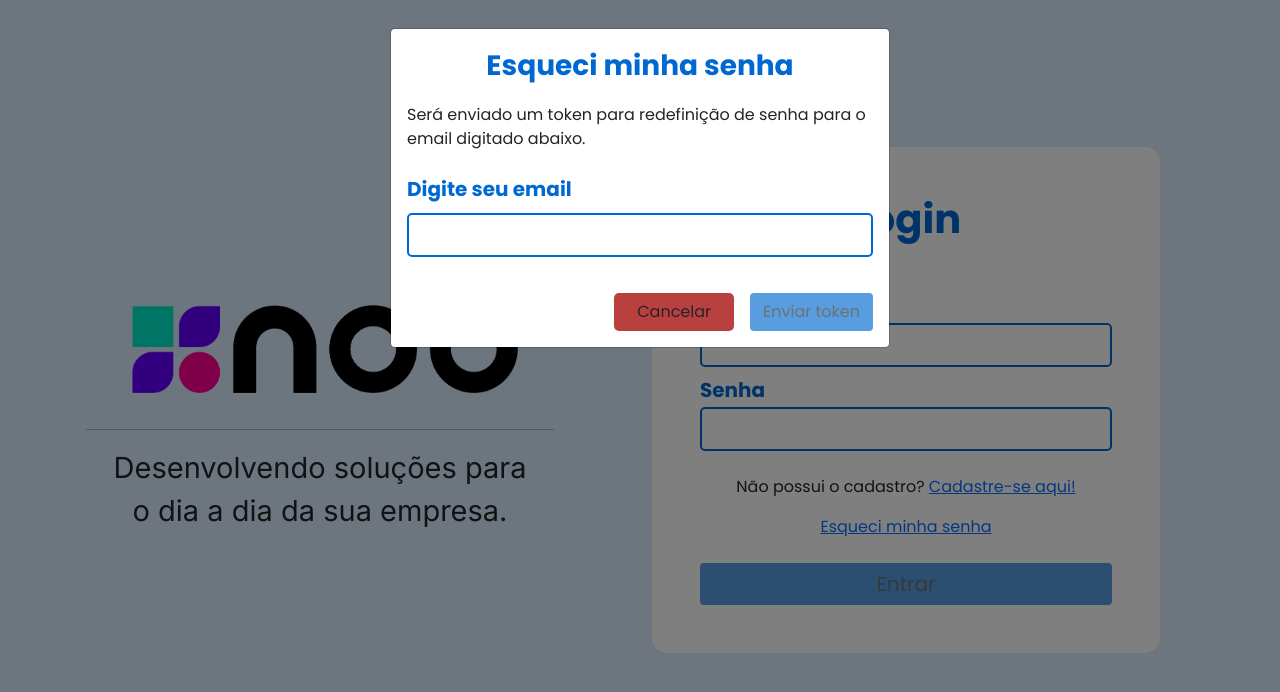
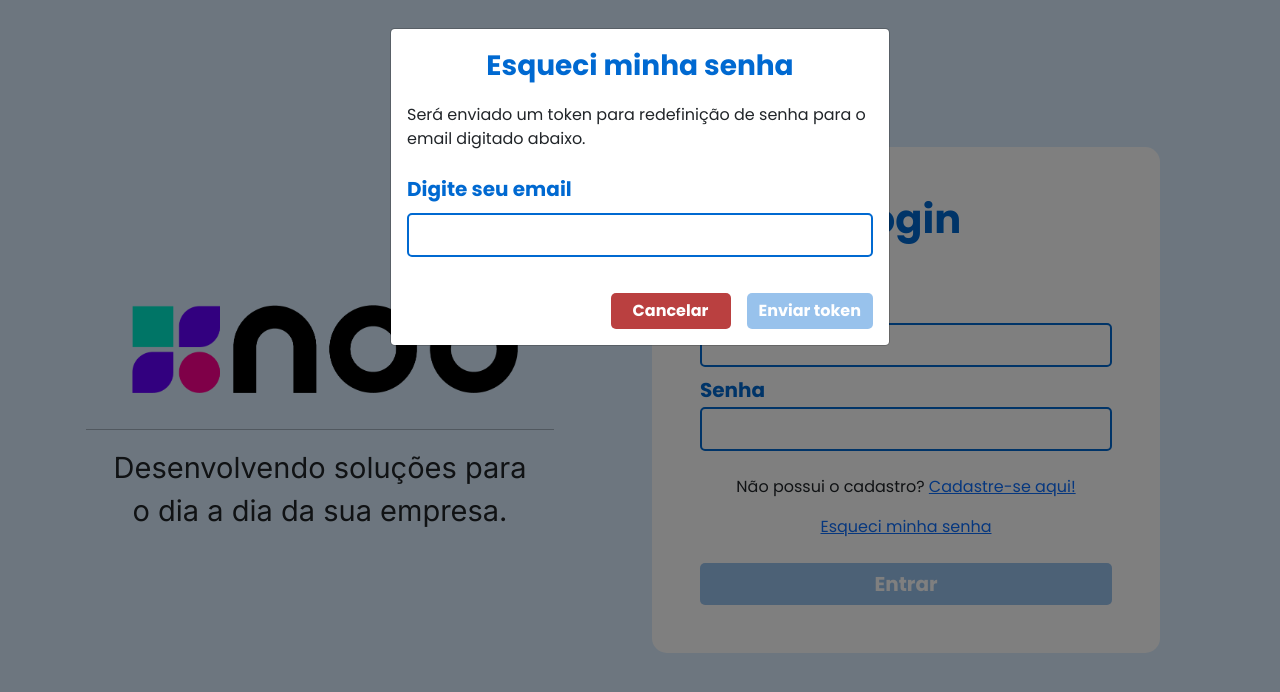
Before and after one commit to werbertss/DEVinCourses-m3p2-front-end, an Angular app: page /login in a window 1280 px wide. Both pictures are taken after a click on the link "Esqueci minha senha". Shown: the top 692 px of the page. Built offline with nearby package versions, Linux system fonts and the light colour scheme.

Commit message:
Fix: remove classe btn de botões

```diff
--- a/src/app/modules/user-auth/login-form/login-form.component.html
+++ b/src/app/modules/user-auth/login-form/login-form.component.html
@@ -99,14 +99,14 @@
                 <div class="col">
                   <button
                     type="button"
-                    class="btn button-cancel-modal mx-3"
+                    class="button button-cancel-modal mx-3"
                     data-bs-dismiss="modal"
                   >
                     Cancelar
                   </button>
                   <button
                     type="submit"
-                    class="btn button-send-modal"
+                    class="button button-send-modal"
                     [disabled]="!userEmails.valid"
                     (click)="submitToken()"
                     data-bs-dismiss="modal"
@@ -122,7 +122,7 @@
 
       <div>
         <button
-          class="btn button-send form-control"
+          class="button button-send form-control"
           (click)="submitLogin()"
           [disabled]="!form.valid"
           type="submit"
```
